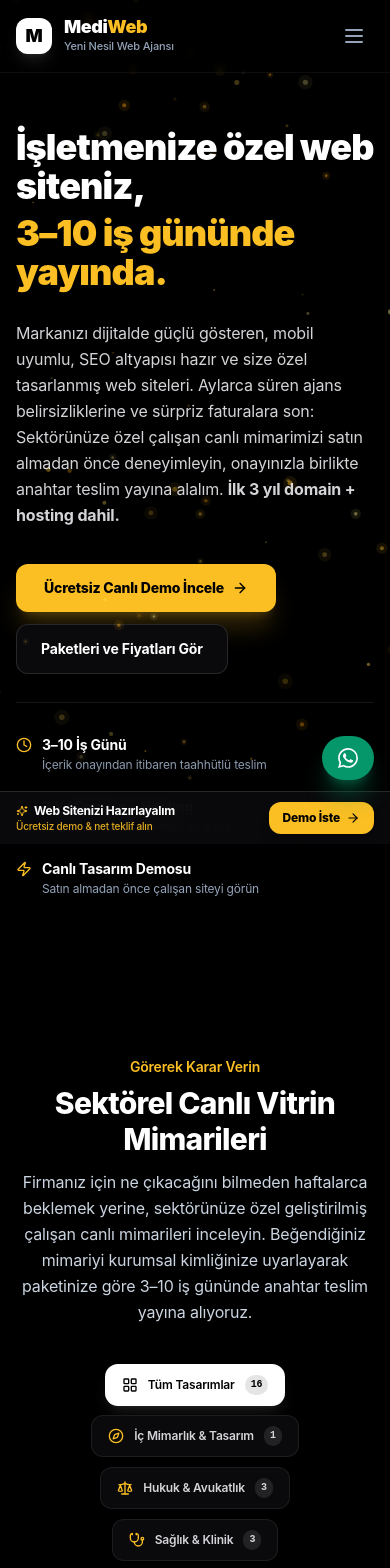
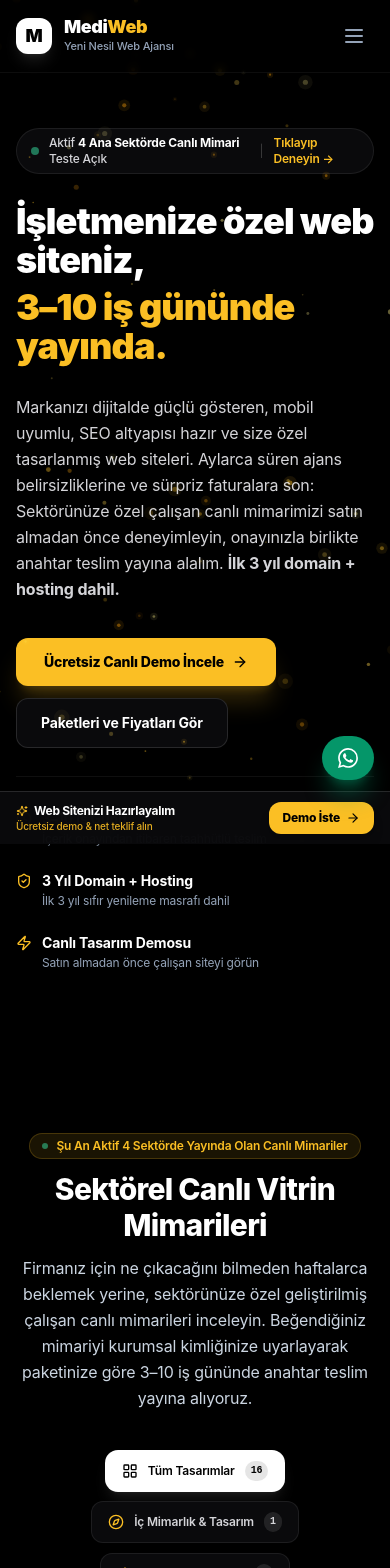
Before and after one commit to halilumutyalcin/landing, a Next.js app: page / in a window 390 px wide. Shown: the top 1568 px of the page. Built offline with nearby package versions, Linux system fonts and the light colour scheme; no server answers.

Commit message:
feat(cro): add 3-6 installment badges and live sector social proof status

```diff
--- a/src/components/home/DemoGrid.tsx
+++ b/src/components/home/DemoGrid.tsx
@@ -43,8 +43,9 @@ export const DemoGrid: React.FC<DemoGridProps> = ({ initialSector = 'all' }) =>
 
         {/* Section Header - Clean & Direct */}
         <div className="text-center max-w-3xl mx-auto mb-10">
-          <div className="text-sm font-semibold text-amber-400 mb-2">
-            Görerek Karar Verin
+          <div className="inline-flex items-center gap-2 px-3 py-1 rounded-full bg-amber-400/10 border border-amber-400/20 text-xs font-semibold text-amber-400 mb-3">
+            <span className="w-1.5 h-1.5 rounded-full bg-emerald-400 animate-pulse" />
+            <span>Şu An Aktif 4 Sektörde Yayında Olan Canlı Mimariler</span>
           </div>
           <h2 className="text-3xl sm:text-4xl font-extrabold text-white tracking-tight mb-3">
             Sektörel Canlı Vitrin Mimarileri
--- a/src/components/home/HeroSection.tsx
+++ b/src/components/home/HeroSection.tsx
@@ -19,6 +19,21 @@ export const HeroSection: React.FC = () => {
 
           {/* Left Column: Authoritative, Prestigious Positioning (8 Cols) */}
           <div className="lg:col-span-8 space-y-7 text-left">
+            {/* Live Infrastructure Status Badge (2B Social Proof) */}
+            <a
+              href="#tasarimlar"
+              className="inline-flex items-center gap-2.5 px-3.5 py-1.5 rounded-full bg-[#0A0A0C] border border-white/[0.08] hover:border-amber-400/30 text-xs shadow-md transition-all group"
+            >
+              <span className="w-2 h-2 rounded-full bg-emerald-400 animate-pulse shrink-0" />
+              <span className="text-zinc-300 font-medium">
+                Aktif <strong className="text-white">4 Ana Sektörde Canlı Mimari</strong> Teste Açık
+              </span>
+              <span className="text-white/20">|</span>
+              <span className="text-amber-400 font-semibold group-hover:translate-x-0.5 transition-transform">
+                Tıklayıp Deneyin →
+              </span>
+            </a>
+
             <h1 className="text-4xl sm:text-5xl lg:text-6xl font-black text-white tracking-tight leading-[1.08]">
               İşletmenize özel web siteniz,{' '}
               <span className="text-amber-400 block mt-2">
--- a/src/components/home/PricingSection.tsx
+++ b/src/components/home/PricingSection.tsx
@@ -222,7 +222,7 @@ export const PricingSection: React.FC = () => {
         </div>
 
         {/* Global 3-Year Domain & Hosting Inclusion Banner */}
-        <div className="max-w-3xl mx-auto mb-10 p-4 rounded-2xl bg-gradient-to-r from-amber-500/10 via-amber-400/5 to-amber-500/10 border border-amber-500/25 text-center flex flex-col sm:flex-row items-center justify-center gap-2.5 text-xs text-zinc-200 shadow-lg">
+        <div className="max-w-3xl mx-auto mb-6 p-4 rounded-2xl bg-gradient-to-r from-amber-500/10 via-amber-400/5 to-amber-500/10 border border-amber-500/25 text-center flex flex-col sm:flex-row items-center justify-center gap-2.5 text-xs text-zinc-200 shadow-lg">
           <div className="flex items-center gap-1.5 text-amber-400 font-bold shrink-0">
             <ShieldCheck className="w-4 h-4" />
             <span>Tüm Paketlerimizde Standart:</span>
@@ -230,6 +230,18 @@ export const PricingSection: React.FC = () => {
           <span className="text-zinc-300">
             İlk 3 yıl alan adı (.com / .com.tr), SSL sertifikası ve yüksek hızlı bulut barındırma fiyata dahildir, <strong>3 yıl boyunca ek yenileme masrafı çıkmaz.</strong>
           </span>
+        </div>
+
+        {/* Payment & Installment Assurance Badges (2A) */}
+        <div className="max-w-3xl mx-auto mb-10 flex flex-wrap items-center justify-center gap-3 text-xs text-zinc-300">
+          <div className="inline-flex items-center gap-2 px-3.5 py-1.5 rounded-full bg-[#0A0A0C] border border-white/[0.08] text-zinc-300 shadow-md">
+            <CreditCard className="w-3.5 h-3.5 text-amber-400 shrink-0" />
+            <span>Tüm Kurumsal &amp; Şahıs Kartlarına <strong>3–6 Taksit İmkanı</strong> (PayTR Güvencesiyle)</span>
+          </div>
+          <div className="inline-flex items-center gap-2 px-3.5 py-1.5 rounded-full bg-[#0A0A0C] border border-white/[0.08] text-zinc-300 shadow-md">
+            <FileCheck2 className="w-3.5 h-3.5 text-emerald-400 shrink-0" />
+            <span>Resmi E-Fatura &amp; %100 Gider Gösterme / KDV İndirimi</span>
+          </div>
         </div>
 
         {/* 3 Packages Cards - Pure Background Separation, Zero Borders */}
@@ -347,8 +359,12 @@ export const PricingSection: React.FC = () => {
                           </div>
                         )}
                         <div className="text-xs text-zinc-300 font-medium mt-2 flex items-center gap-1.5 pt-2 border-t border-white/5">
-                          <ShieldCheck className="w-4 h-4 shrink-0" />
+                          <ShieldCheck className="w-4 h-4 text-emerald-400 shrink-0" />
                           <span>İlk 3 Yıl Domain + SSL + Bulut Barındırma Dahil</span>
+                        </div>
+                        <div className="text-[11px] text-zinc-400 font-medium mt-1.5 flex items-center gap-1.5 pt-1.5 border-t border-white/5">
+                          <CreditCard className="w-3.5 h-3.5 text-amber-400 shrink-0" />
+                          <span>Kredi kartına <strong>3–6 taksit</strong> imkanı mevcuttur</span>
                         </div>
                       </>
                     )}
@@ -493,6 +509,10 @@ export const PricingSection: React.FC = () => {
               </div>
               <div className="text-[10px] text-emerald-400 mt-2 font-mono">
                 ✓ 9.500 ₺ Paket İndirimi Dahil
+              </div>
+              <div className="text-[11px] text-zinc-300 mt-2 font-medium flex items-center gap-1.5 pt-2 border-t border-white/10">
+                <CreditCard className="w-3.5 h-3.5 text-amber-400 shrink-0" />
+                <span>Kredi Kartına <strong>3–6 Taksit</strong> İmkanı</span>
               </div>
             </div>
           </div>
```
